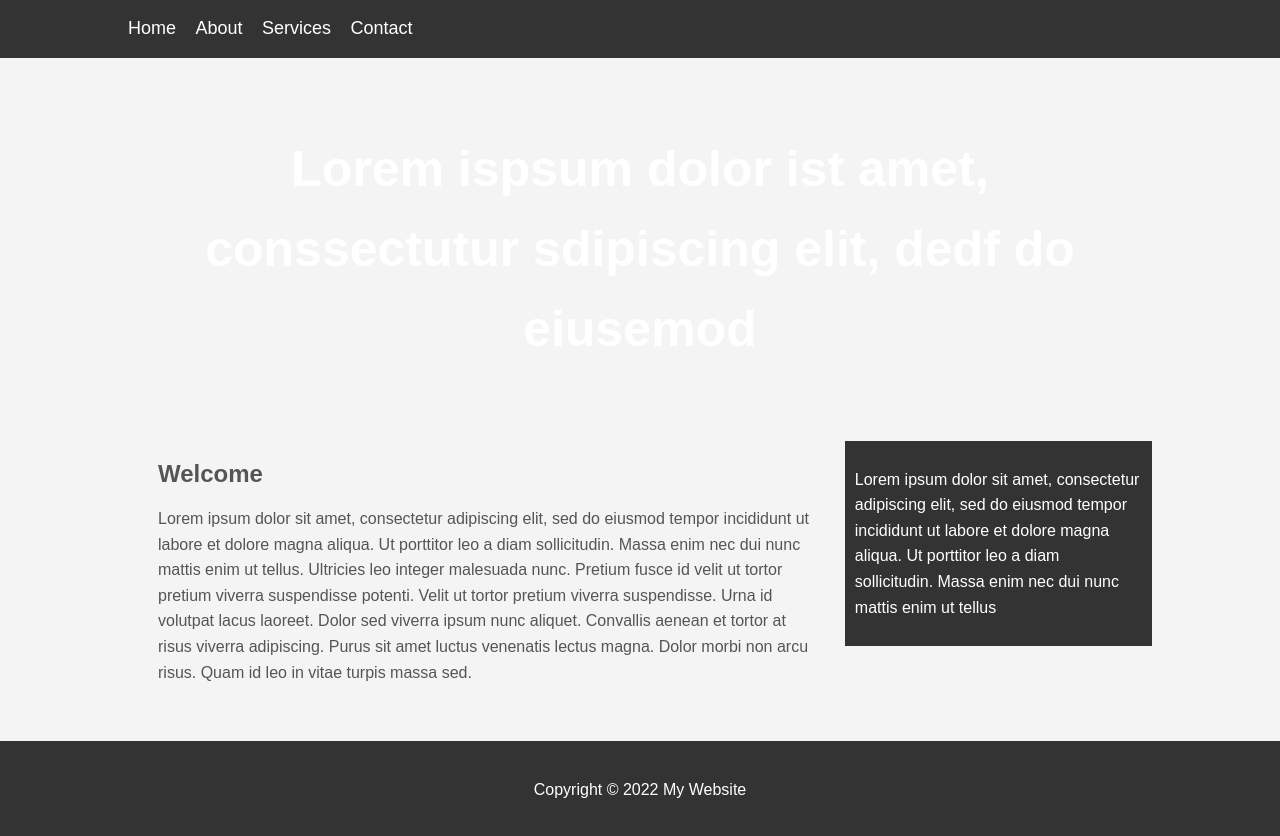
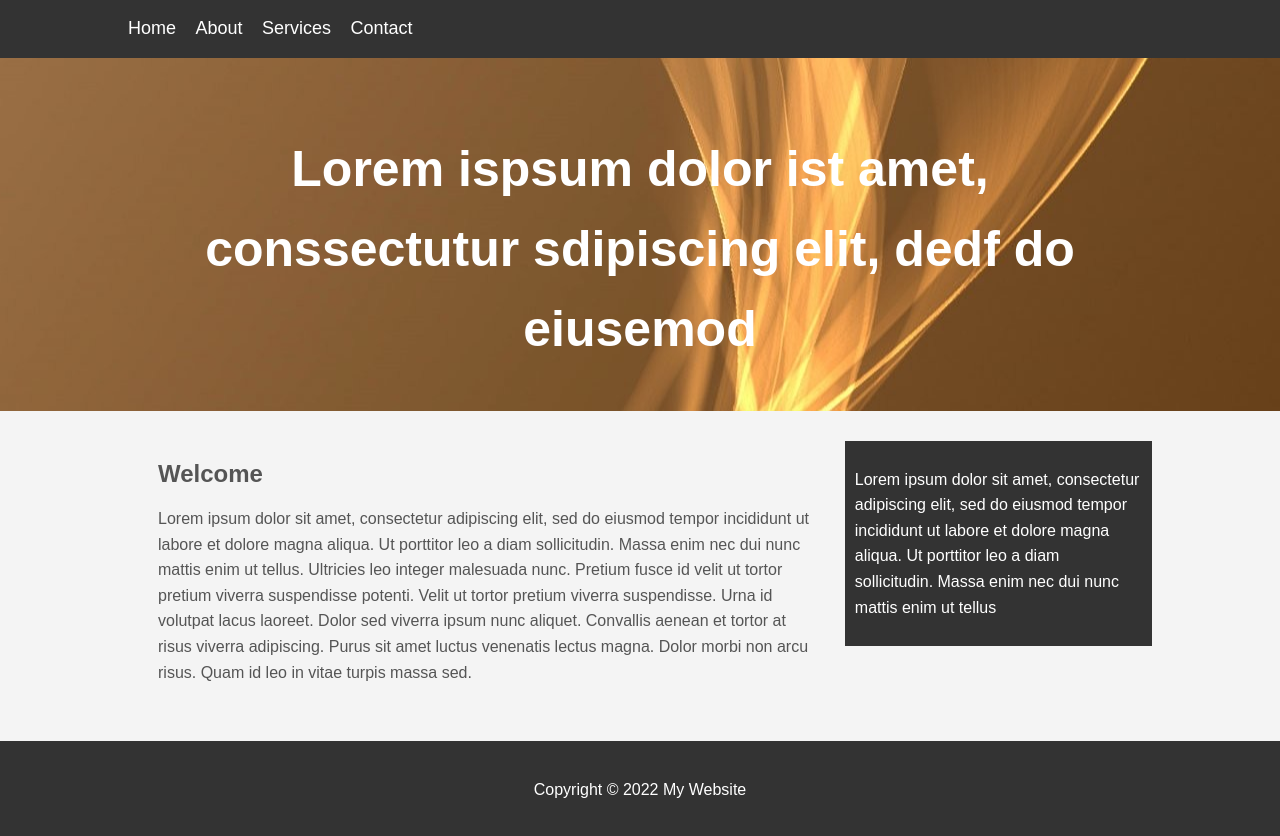
Before and after one commit to Averycnt/CSS-website, a plain HTML site: page index.html in a window 1280 px wide. Drawn offline with Linux system fonts and the light colour scheme.

Commit message:
Update style.css

```diff
--- a/style.css
+++ b/style.css
@@ -41,7 +41,7 @@ body {
 }
 
 #showcase {
-	background-image: url("images/img-1.jpg");
+	background-image: url("images/img-1.jpeg");
 	background-position: center right;
 	min-height: 300px;
 	margin-bottom: 30px;
```
